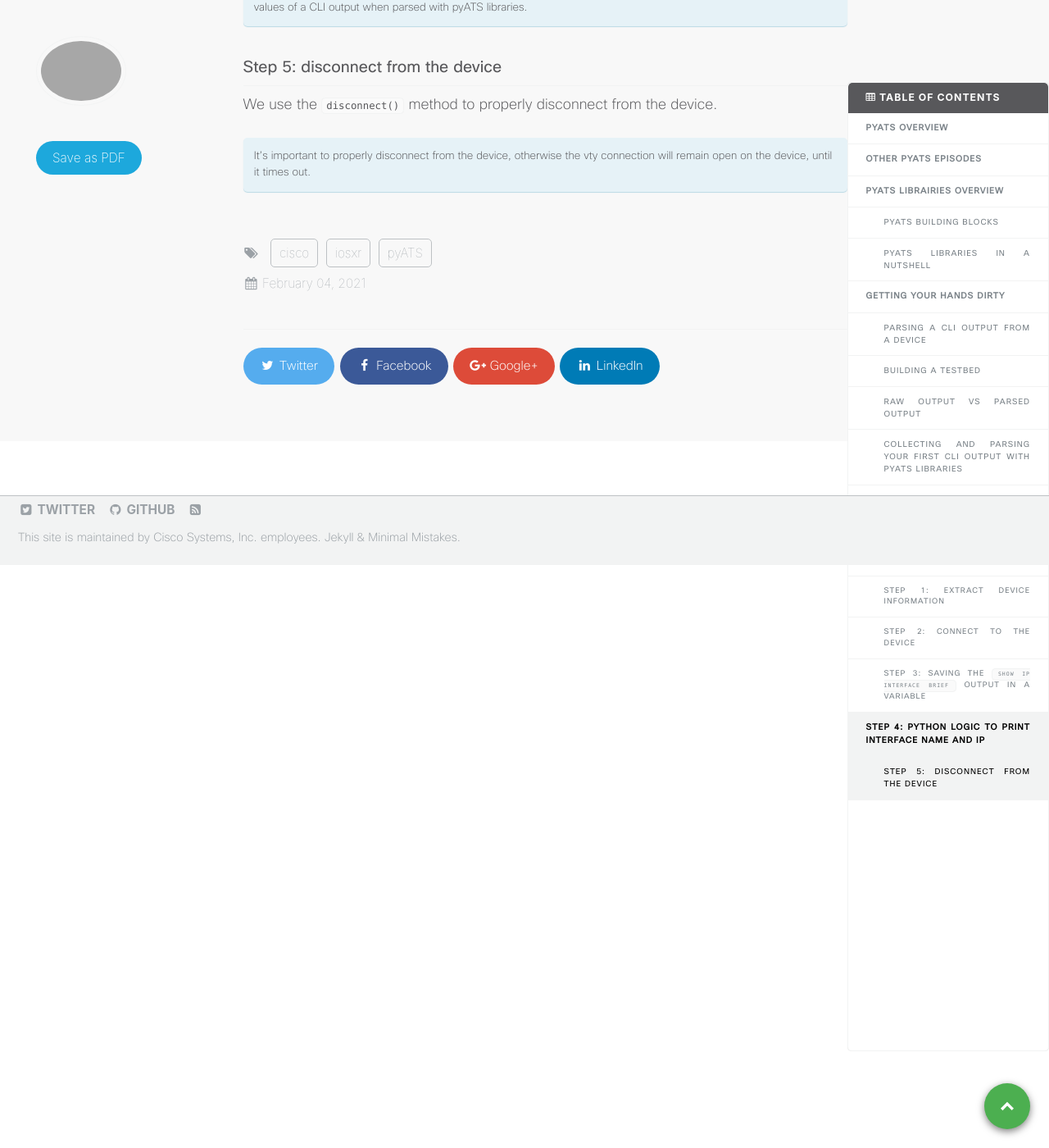
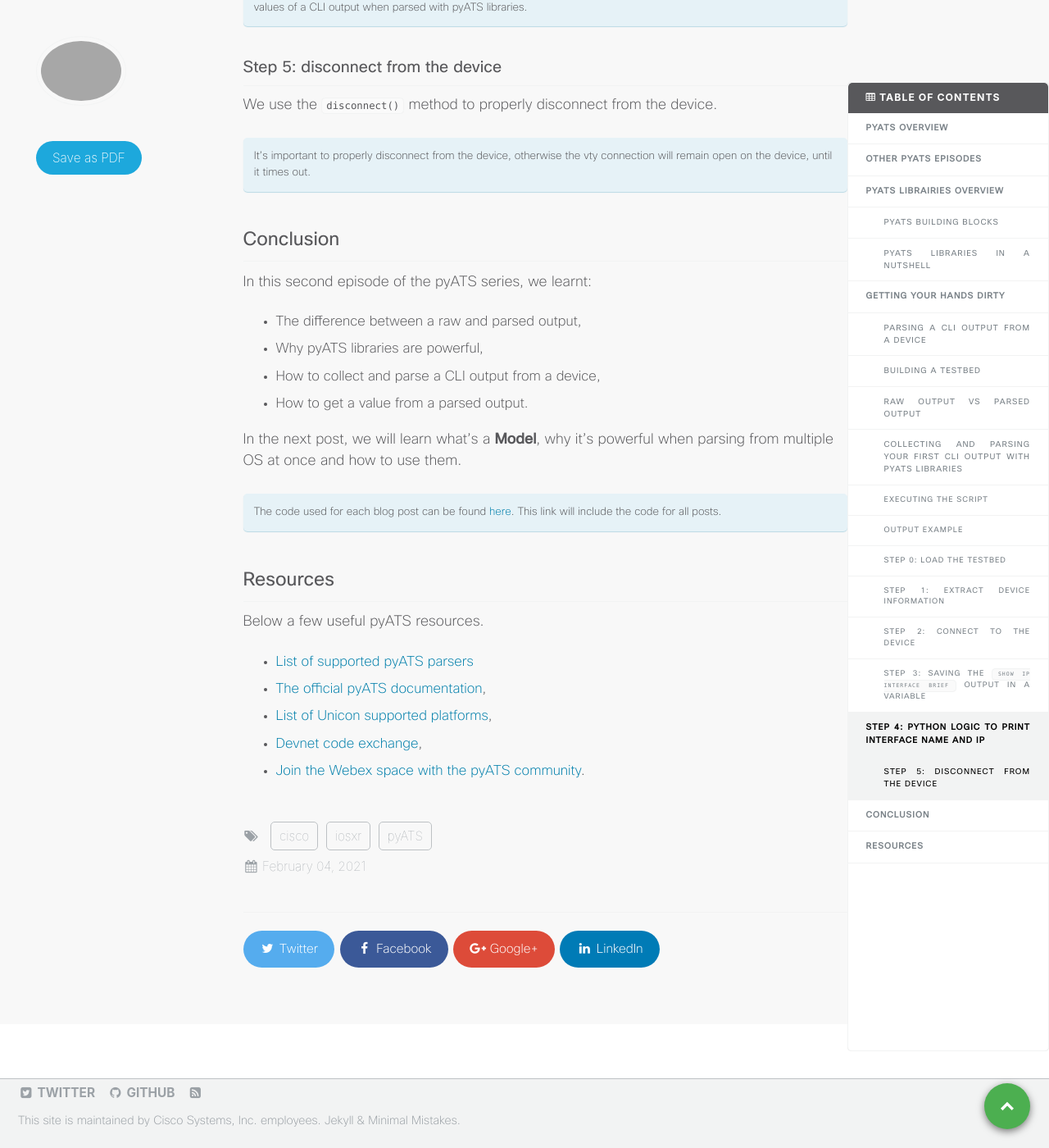
Before and after one commit to xrdocs/programmability, a Jekyll site: the page built from _tutorials/2021-02-04-pyats-series-parsing-like-a-pro-with-genie.md, in a window 1280 px wide and 1400 px high, scrolled down 8492 px. Shown: the whole window at 82% size. Built offline with Jekyll 4.4.1, drawn with Linux system fonts in a browser that asks for light colours; comment, search, counter and statistics services are not loaded.

Commit message:
first done

```diff
--- a/_tutorials/2021-02-04-pyats-series-parsing-like-a-pro-with-genie.md
+++ b/_tutorials/2021-02-04-pyats-series-parsing-like-a-pro-with-genie.md
@@ -385,3 +385,27 @@ We use the `disconnect()` method to properly disconnect from the device.
 
 It’s important to properly disconnect from the device, otherwise the vty connection will remain open on the device, until it times out.
 {: .notice--info}
+
+# Conclusion
+
+In this second episode of the pyATS series, we learnt:
+
+- The difference between a raw and parsed output,
+- Why pyATS libraries are powerful,
+- How to collect and parse a CLI output from a device,
+- How to get a value from a parsed output.
+
+In the next post, we will learn what's a **Model**, why it's powerful when parsing from multiple OS at once and how to use them.
+
+The code used for each blog post can be found [here](https://github.com/AntoineOrsoni/xrdocs-how-to-pyats). This link will include the code for all posts.
+{: .notice--info}
+
+# Resources
+
+Below a few useful pyATS resources.
+
+- [List of supported pyATS parsers](https://pubhub.devnetcloud.com/media/genie-feature-browser/docs/#/)
+- [The official pyATS documentation](https://pubhub.devnetcloud.com/media/pyats/docs/getting_started/index.html),
+- [List of Unicon supported platforms](https://pubhub.devnetcloud.com/media/unicon/docs/user_guide/supported_platforms.html),
+- [Devnet code exchange](https://developer.cisco.com/codeexchange/),
+- [Join the Webex space with the pyATS community](https://eurl.io/#r18UzrQVr).
```
